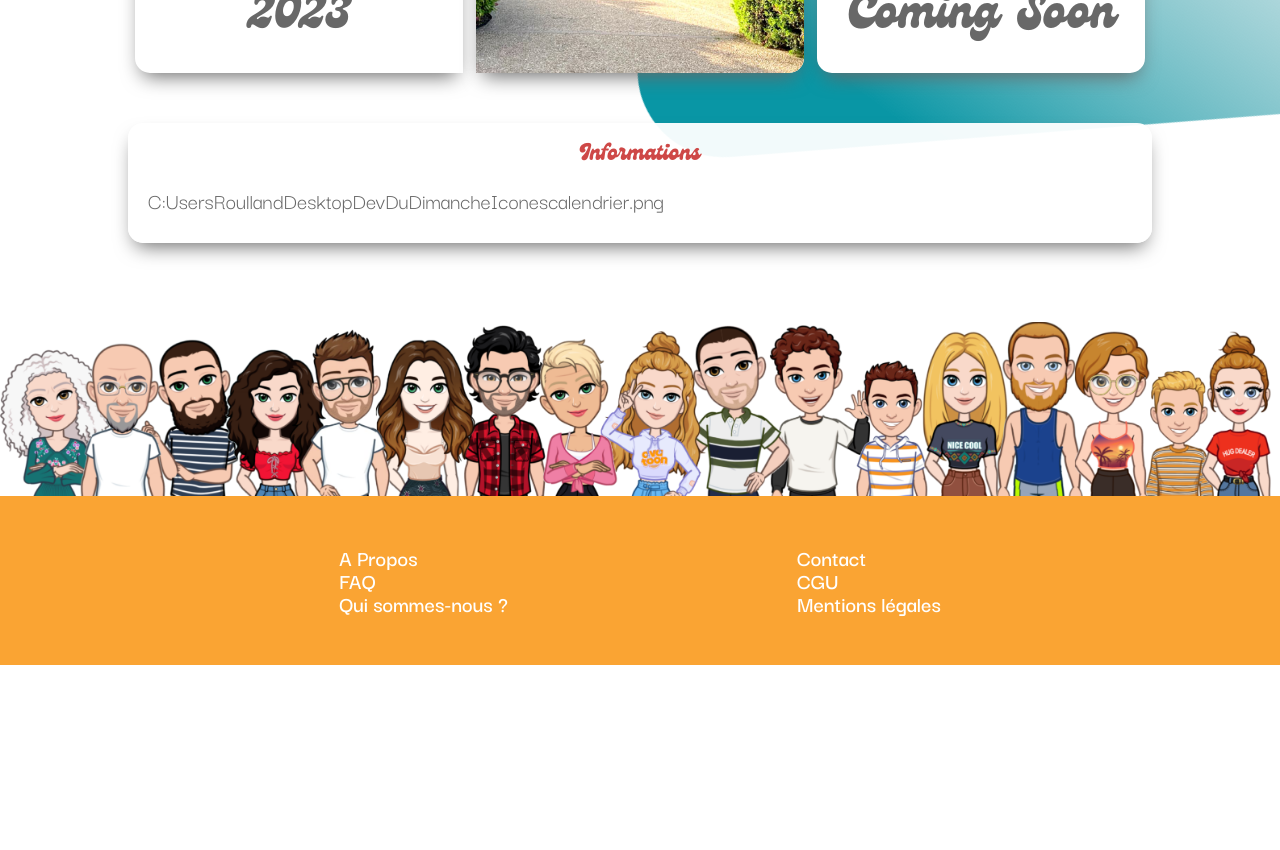
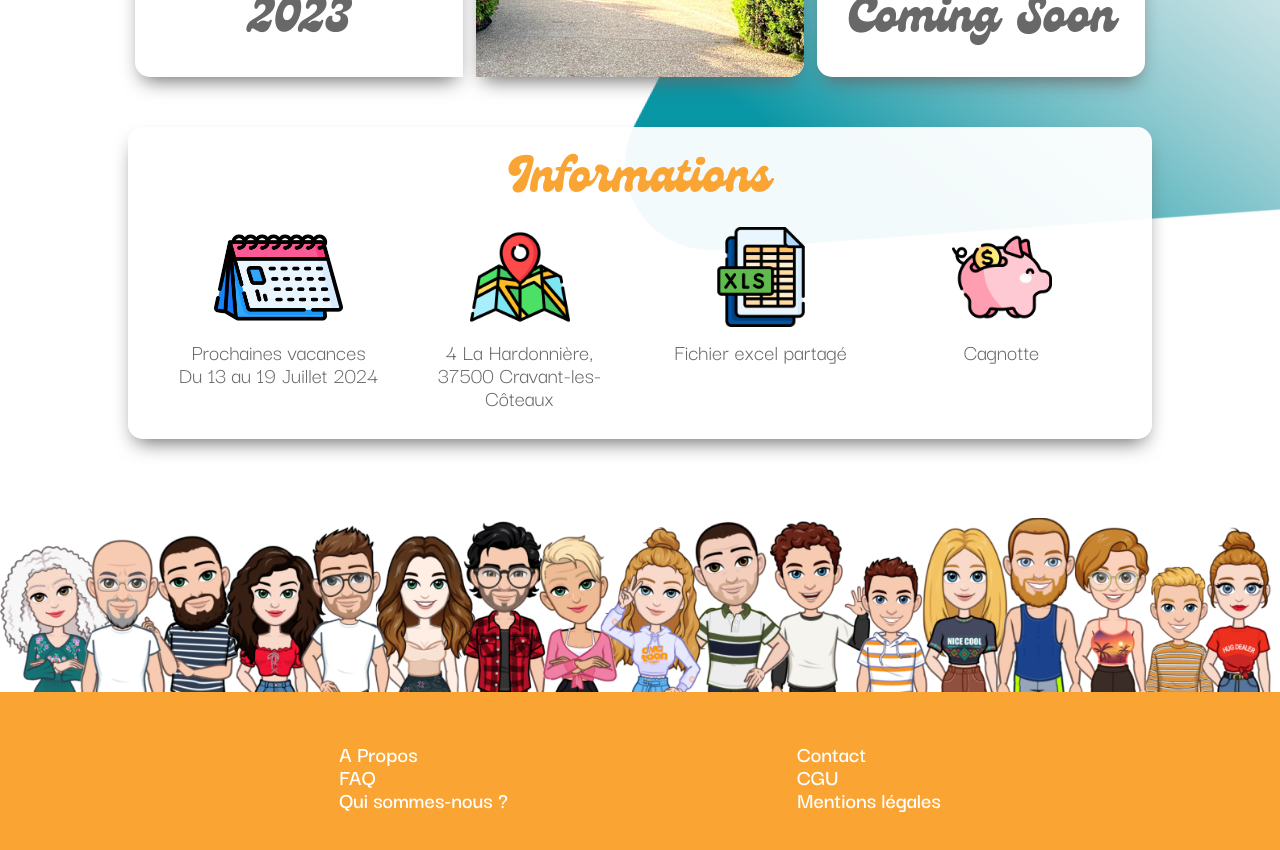
Before and after one commit to PixelsAndCookies/lets-go-to-the-summer, a React (Vite) app: page / in a window 1280 px wide. Shown: the part 1580-2430 px from the top of the page. Before the commit the page ends 2245 px from the top, so only its background shows below. Built offline with nearby package versions, Linux system fonts and the light colour scheme.

Commit message:
Update & finish bloc informations

```diff
--- a/src/components/Description/Description.jsx
+++ b/src/components/Description/Description.jsx
@@ -2,23 +2,26 @@ import descriptionJson from '../../data/description.json';
 
 export const Description = (props) => {
     const content = descriptionJson[props.content];
-    const infos = descriptionJson.informations;
-
-    if (content === infos) {
+    if (content.id === "informations") {
+        const items = content.items;
         return (
-            <article key={content.id} className="description informations">
-                <h2>{content.title}</h2>
-                <div className="text">
-                    <p>{content.calendrier}</p>
-                    <p>{content.localisation}</p>
-                    <p>{content.organisation}</p>
-                    <p>{content.cagnotte}</p>
-                </div>
-            </article>
+        <article key={content.id} className={content.id + " description"}>
+            <h2>{content.title}</h2>
+            <div className="content">
+                {items.map((item) => (
+                    <div>
+                        {item.lien ?
+                        <a href={item.lien} target="_blank"><img src={item.icon} alt={item.id}/></a> :
+                        <img src={item.icon} alt={item.id}/>}
+                        <p dangerouslySetInnerHTML={ {__html: item.text} }></p>
+                    </div>
+                ))}
+            </div>
+        </article>
         );
     } else {
         return (
-            <article key={content.id} className="description presentation">
+            <article key={content.id} className={content.id + " description"}>
                 <p>{content.text}</p>
             </article>
         );
--- a/src/components/Description/_Description.scss
+++ b/src/components/Description/_Description.scss
@@ -1,36 +1,54 @@
 article.description {
     background-color: rgba(255, 255, 255, 0.95);
     color: $color-grey;
-    width: 100%;
-    height: auto;
     text-align: center;
-    padding: 2rem;
+    padding: 3rem;
     margin: 5rem 0;
     box-shadow: 0rem 1rem 2rem -0.7rem $color-grey;
     border-radius: 1.5rem 1.5rem 1.5rem 1.5rem;
-    line-height: 2.5rem;
 
     h2 {
+        font-size:4rem;
         margin-bottom: 2rem;
-        color: $color-red;
+        color: $color-yellow;
         font-family: titlePolice;
-        p {
-            margin-bottom: 0;
-            padding: 0;
+    }
+
+    &.informations .content {
+        display: flex;
+        justify-content: space-around;
+        flex-direction: row;
+        flex-wrap: wrap;
+        align-items: baseline;
+
+        div{
+            width:calc(100% / 2 - 4rem);
+
+            img{
+                max-height:10rem;
+                margin-bottom:1rem;
+            }
         }
     }
-    &.informations .text {
-        display: flex;
-        margin: 1rem 0;
-        flex-direction: row;
-        flex-wrap: nowrap;
-        align-items: flex-start;
-        margin: 1rem 0;
-        &.info_2023 {
-            padding: 0 15rem;
-        }
-    }
+
     &.presentation {
         flex-direction: column;
     }
 }
+
+
+@media screen and (min-width: 860px) {
+    article.description {
+        h2 {
+            font-size: 5rem;
+        }
+
+        &.informations .content {
+            flex-wrap: nowrap;
+
+            div {
+                width: calc(100% / 4 - 4rem);
+            }
+        }
+    }
+}
--- a/src/data/description.json
+++ b/src/data/description.json
@@ -15,9 +15,32 @@
     "informations": {
         "id": "informations",
         "title": "Informations",
-        "calendrier": "C:UsersRoullandDesktopDevDuDimancheIconescalendrier.png",
-        "localisation": "",
-        "organisation": "",
-        "cagnotte": ""
+        "items":[
+            {
+                "id": "calendrier",
+                "text":"Prochaines vacances </br> Du 13 au 19 Juillet 2024",
+                "lien": "",
+                "icon": "/src/assets/icons/calendrier.png"
+            },
+            {
+              "id": "localisation",
+              "text": "4 La Hardonnière, 37500 Cravant-les-Côteaux",
+              "lien": "https://www.google.com/maps/place/La+Hardonni%C3%A8re+-+le+coeur+de+la+Loire/@47.1506205,0.2986211,15.75z/data=!4m15!1m8!3m7!1s0x47fd403e119e4861:0xa26d69a17b207c4e!2sLa+Hardonni%C3%A8re,+37500+Cravant-les-C%C3%B4teaux!3b1!8m2!3d47.1513595!4d0.3016296!16s%2Fg%2F1thcm3zt!3m5!1s0x47fd4159908753d9:0xf2d8fee1c99567c!8m2!3d47.1522324!4d0.30229!16s%2Fg%2F11m0py14vt?entry=ttu",
+              "icon": "/src/assets/icons/carte.png"
+            },
+            {
+              "id": "organisation",
+              "text":"Fichier excel partagé",
+              "lien": "https://docs.google.com/spreadsheets/d/1TFABSd0NWloROtwJBvOaC0TJCzzBrsNa/edit#gid=1922217425",
+              "icon": "/src/assets/icons/exceller.png"
+            },
+            {
+              "id": "cagnotte",
+              "text":"Cagnotte",
+              "lien": "https://app.lyf.eu/pot/fr/24a109f8-2402-4999-9008-ab127f299e22",
+              "icon": "/src/assets/icons/tirelire.png"
+            }
+        ]
+
     }
 }
```
Also changed, not shown: src/assets/icons/calendrier.png.
